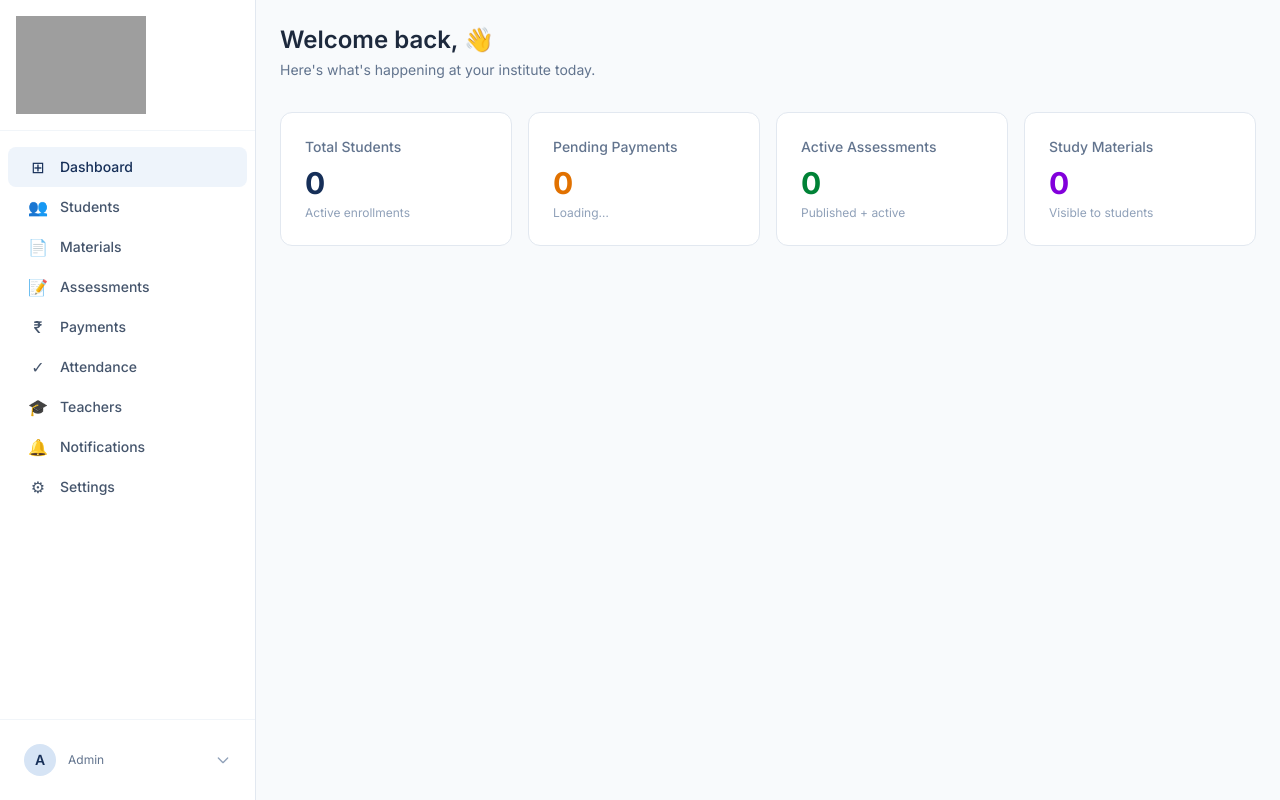
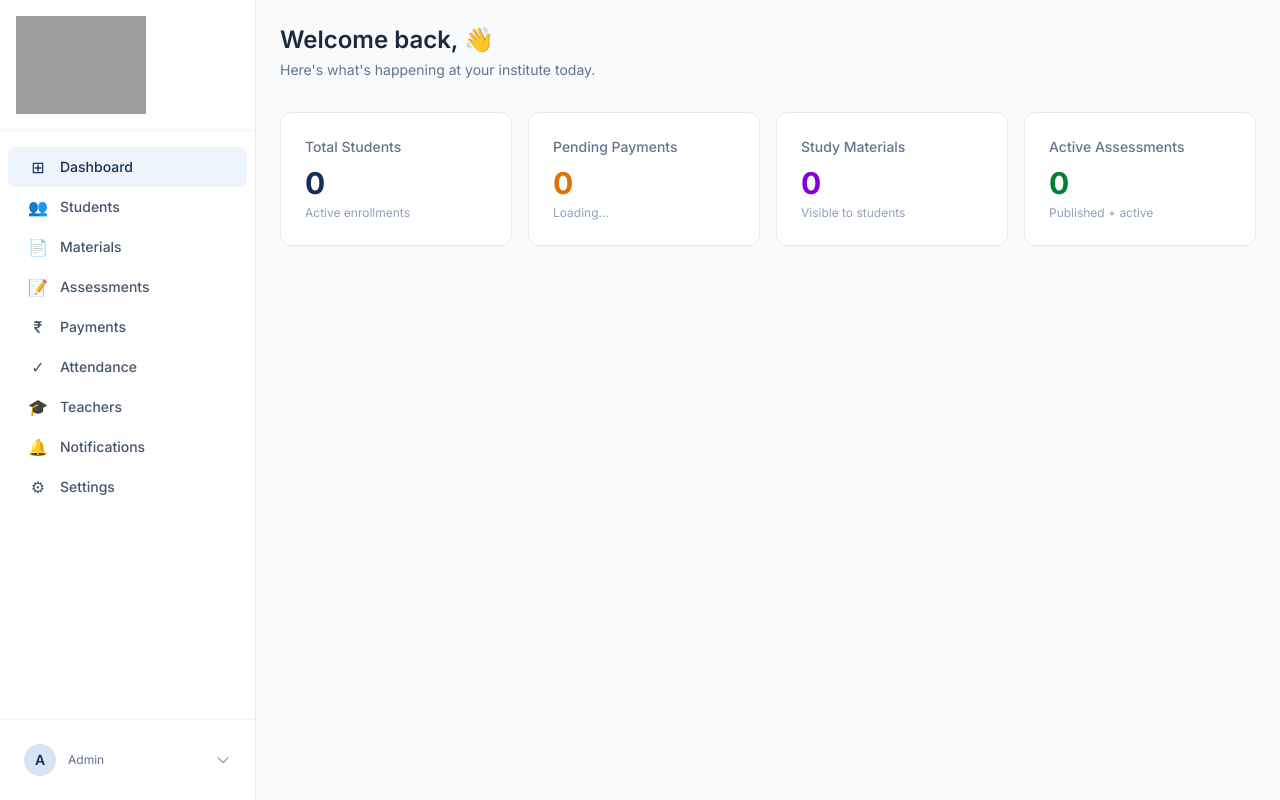
Before and after one commit to likitharayala/ims-portal, a Next.js app in the folder frontend/: page /admin/dashboard in a window 1280 px wide. Built offline with nearby package versions, Linux system fonts and the light colour scheme; no server answers; grey boxes are pictures that could not be loaded.

Commit message:
Make dashboard stats clickable

```diff
--- a/frontend/src/app/admin/dashboard/page.tsx
+++ b/frontend/src/app/admin/dashboard/page.tsx
@@ -1,5 +1,6 @@
 'use client';
 
+import Link from 'next/link';
 import { useQuery } from '@tanstack/react-query';
 import { api } from '@/lib/api';
 import { useAuthStore } from '@/lib/auth-store';
@@ -69,6 +70,7 @@ export default function AdminDashboardPage() {
 
       {/* Stat cards — 2×2 on mobile, 4-in-a-row on desktop */}
       <div className="grid grid-cols-2 lg:grid-cols-4 gap-4 mb-8">
+        <Link href="/admin/students" className="block">
           <StatCard
             label="Total Students"
             value={stats?.totalStudents ?? 0}
@@ -76,6 +78,8 @@ export default function AdminDashboardPage() {
             color="text-blue-700"
             loading={isLoading}
           />
+        </Link>
+        <Link href="/admin/payments?tab=pending" className="block">
           <StatCard
             label="Pending Payments"
             value={stats?.pendingPayments.count ?? 0}
@@ -87,6 +91,17 @@ export default function AdminDashboardPage() {
             color="text-amber-600"
             loading={isLoading}
           />
+        </Link>
+        <Link href="/admin/materials" className="block">
+          <StatCard
+            label="Study Materials"
+            value={stats?.totalMaterials ?? 0}
+            sub="Visible to students"
+            color="text-purple-700"
+            loading={isLoading}
+          />
+        </Link>
+        <Link href="/admin/assessments" className="block">
           <StatCard
             label="Active Assessments"
             value={stats?.activeAssessments ?? 0}
@@ -94,13 +109,7 @@ export default function AdminDashboardPage() {
             color="text-green-700"
             loading={isLoading}
           />
-        <StatCard
-          label="Study Materials"
-          value={stats?.totalMaterials ?? 0}
-          sub="Visible to students"
-          color="text-purple-700"
-          loading={isLoading}
-        />
+        </Link>
       </div>
 
       {/* Empty state for new institutes */}
```
Also changed, not shown: 1 other file (tests, documents, lock files or other folders). Lines whose indentation alone changed are shown as unchanged.
